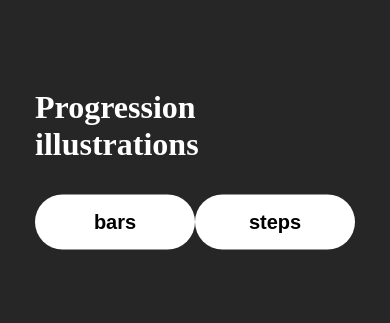
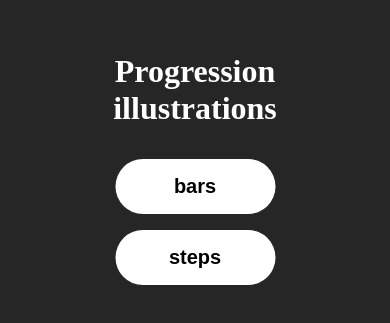
Before and after one commit to codexarama/progress-components, a React (Create React App) app: page / in a window 390 px wide. Shown: the part 237-560 px from the top of the page. Built offline with nearby package versions, Linux system fonts and the light colour scheme.

Commit message:
style (Choice) : responsive design

```diff
--- a/src/components/Choice/choice.css
+++ b/src/components/Choice/choice.css
@@ -7,17 +7,20 @@
 
 .choice_buttons {
   margin-top: 2rem;
-  margin-bottom: 2rem;
+  margin-bottom: 1rem;
   display: flex;
+  flex-wrap: wrap;
   justify-content: space-evenly;
 }
 
 .choice_title {
+  text-align: center;
   color: var(--light);
 }
 
 .choice_bars,
 .choice_steps {
+  margin-bottom: 1rem;
   padding: 1rem;
   width: 10rem;
   border-radius: 5rem;
@@ -32,6 +35,7 @@
   color: var(--light);
 }
 
+/*** BARS BUTTON ***/
 progress {
   -webkit-appearance: none;
   -moz-appearance: none;
@@ -43,7 +47,7 @@ progress {
 /* firefox - internet explorer - edge */
 progress,
 progress::-moz-progress-bar {
-  border-radius: 1rem ;
+  border-radius: 1rem;
 }
 
 /* BACKGROUND */
```
